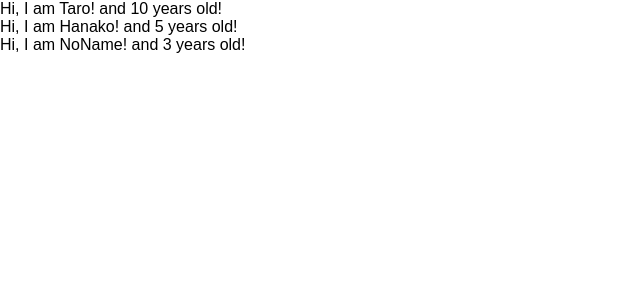
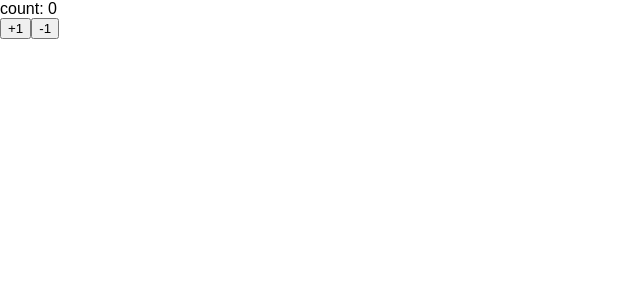
Before and after one commit to gotz815/react-application, a React (Create React App) app: page / in a window 1280 px wide. Shown: the top 300 px of the page, without its empty margins (0-640 px from the left). Built offline with nearby package versions, Linux system fonts and the light colour scheme.

Commit message:
learn state and setState

```diff
--- a/src/App.js
+++ b/src/App.js
@@ -1,29 +1,31 @@
-import React from 'react';
-import PropsTypes from 'prop-types';
+import React, { Component } from 'react';
 
-const App = () => {
-    const profiles = [
-        { name: "Taro", age:10 },
-        { name: "Hanako", age: 5 },
-        { name: "NoName", age: 3 }
-    ]
-    return (
-        <div>
-            {
-                profiles.map((profile, index) => {
-                    return <User name={profile.name} age={profile.age} key={index}/>
-                })
-            }
-       </div>
-    )
+const App = () => (<Counter></Counter>)
+
+class Counter extends Component {
+    constructor(props) {
+        super(props)
+        this.state = {count: 0}
+    }
+
+    handlePlusButton = () => {
+       this.setState({ count: this.state.count + 1 })
+    }
+
+    handleMinusButton = () => {
+        this.setState({ count: this.state.count -1 })
+    }
+
+    render() {
+        return (
+            <React.Fragment>
+                <div>count: { this.state.count }</div>
+                <button onClick={this.handlePlusButton}>+1</button>
+                <button onClick={this.handleMinusButton}>-1</button>
+
+            </React.Fragment>
+        )
+    }
 }
 
-const User = (props) => {
-    return <div>Hi, I am {props.name}! and {props.age} years old! </div>
-}
-
-User.propTypes = {
-    name: PropsTypes.string,
-    age: PropsTypes.number.isRequired
-}
 export default App;
```
